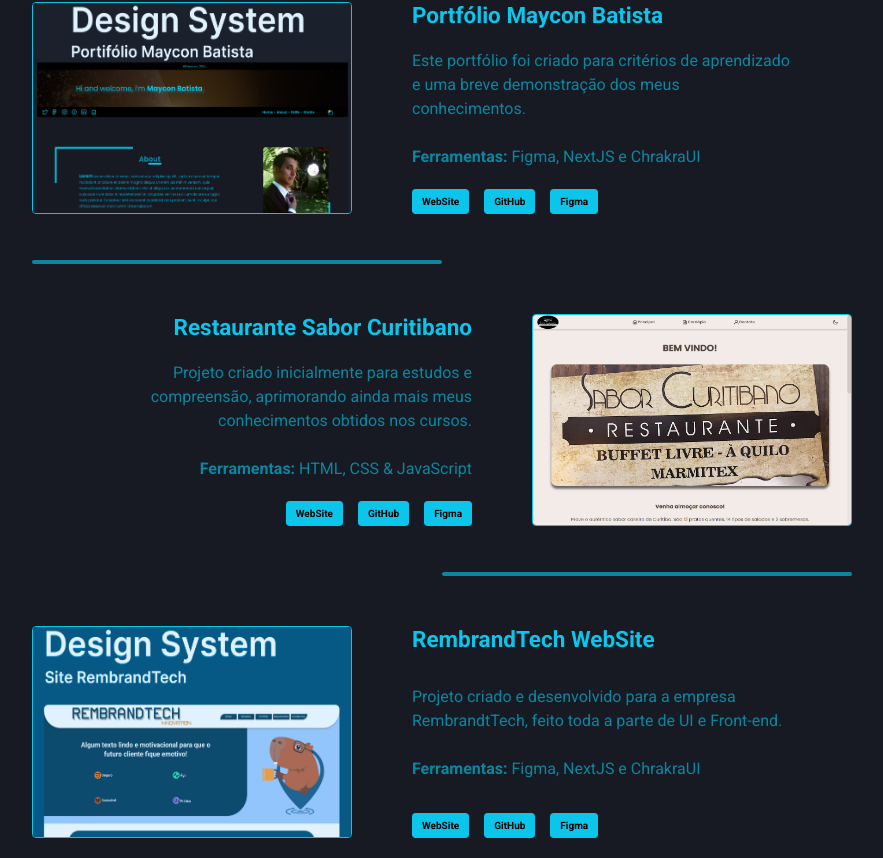
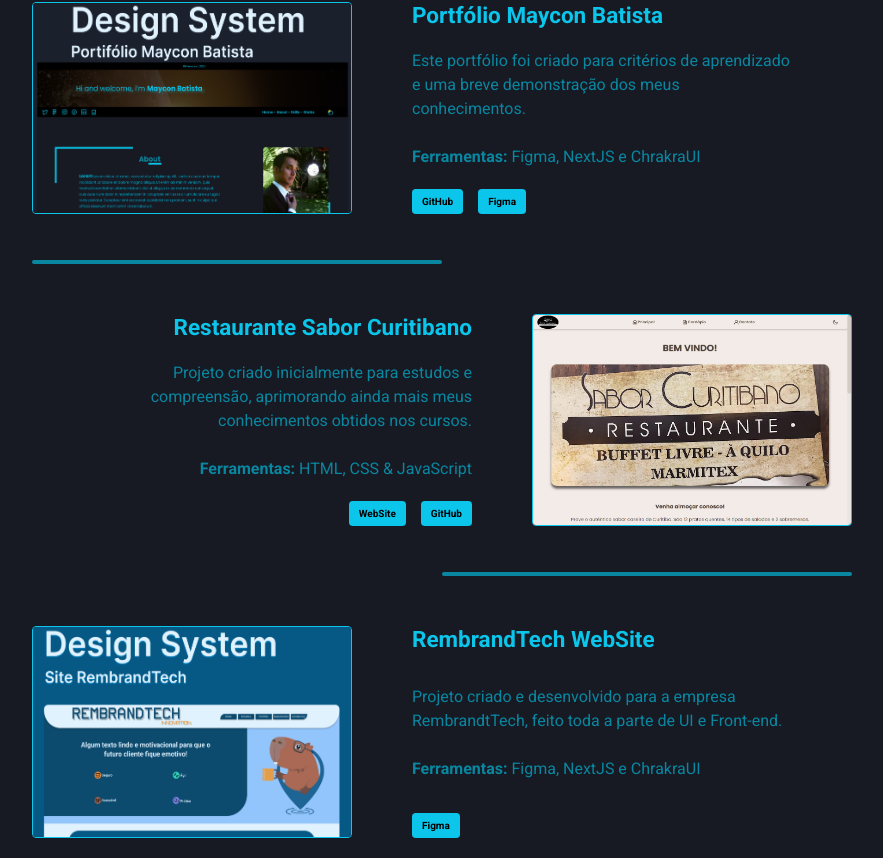
Before and after one commit to MayconTrix/MB-Portfolio, a Next.js app: page / in a window 1280 px wide. Shown: the part 1762-2620 px from the top of the page, without its empty margins (198-1081 px from the left). Built offline with nearby package versions, Linux system fonts and the light colour scheme.

Commit message:
Update V0.6

```diff
--- a/src/components/Portfolio/components/PortfolioCard.tsx
+++ b/src/components/Portfolio/components/PortfolioCard.tsx
@@ -58,6 +58,7 @@
                 fontWeight="bold"
                 justifyContent={card.textDirection}
               >
+                {card.webHref && (
                   <Button
                     as={ReachLink}
                     href={card.webHref}
@@ -66,6 +67,8 @@
                   >
                     WebSite
                   </Button>
+                )}
+                {card.gitHref && (
                   <Button
                     as={ReachLink}
                     colorScheme="cyan"
@@ -74,6 +77,8 @@
                   >
                     GitHub
                   </Button>
+                )}
+                {card.figmaHref && (
                   <Button
                     as={ReachLink}
                     colorScheme="cyan"
@@ -82,6 +87,7 @@
                   >
                     Figma
                   </Button>
+                )}
               </Flex>
             </Flex>
             <Box
```
Lines whose indentation alone changed are shown as unchanged.
